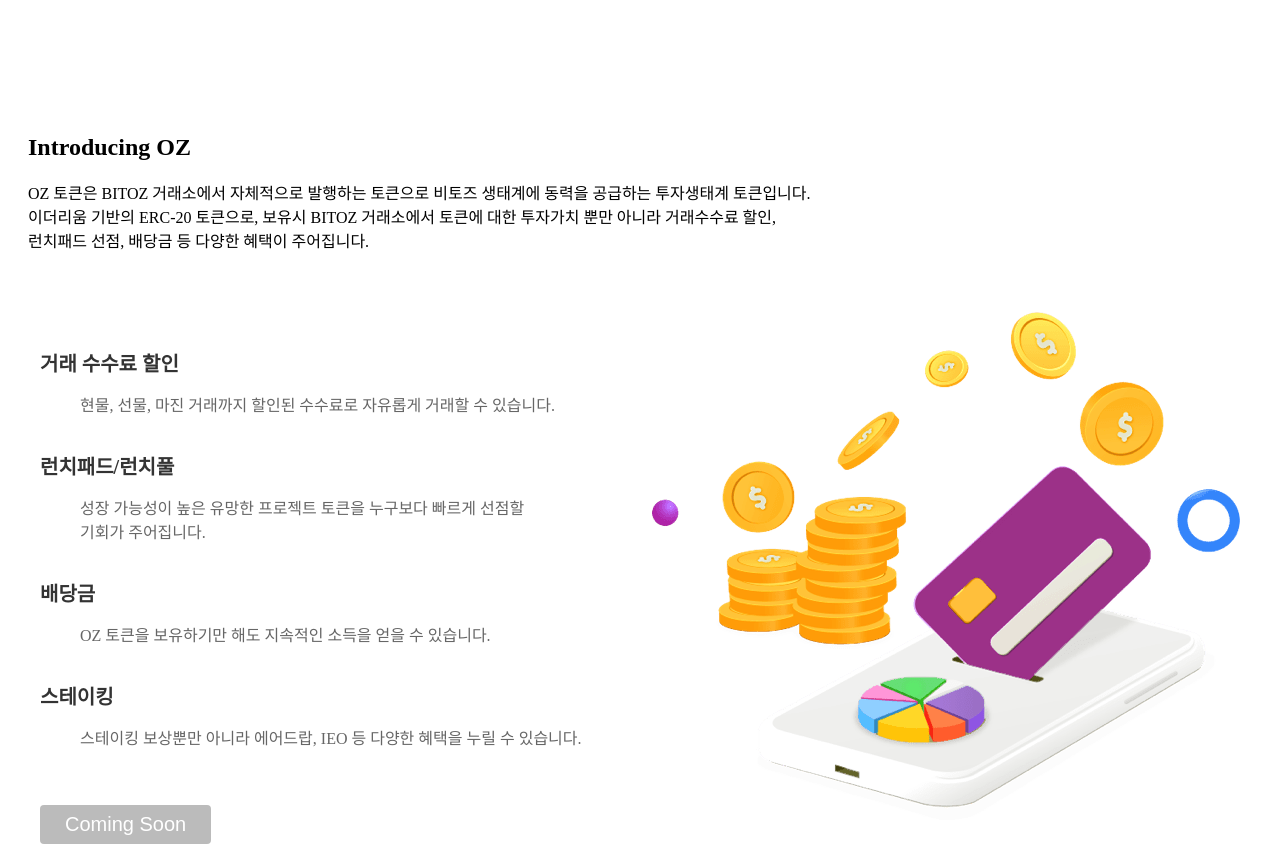
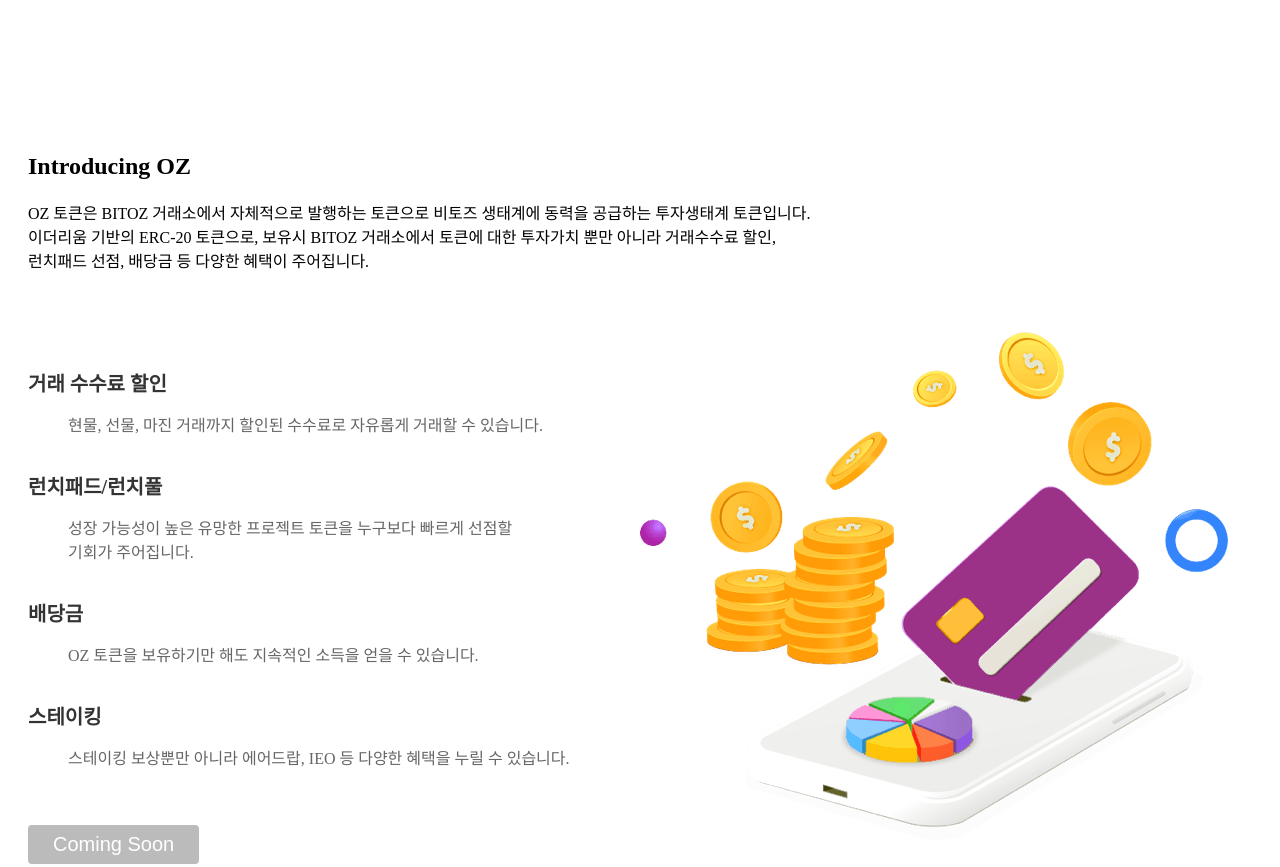
Before and after one commit to sha0517/web, a plain HTML site: page index.html in a window 1280 px wide. Shown: the part 1161-2028 px from the top of the page. Drawn offline with Linux system fonts and the light colour scheme.

Commit message:
css modify

```diff
--- a/css/common.css
+++ b/css/common.css
@@ -5,7 +5,6 @@
 
 /* introducing oz */
 .main_sec03{margin-top:120px; padding:0 20px; display:inline-block;}
-.main_sec03{margin-top:120px; padding:0 20px; display:block;}
 .main_sec03 .intro_box{width:1200px; margin:60px auto; padding:20px 0; background:url(../images/main/bg_intro.png) right top no-repeat;}
 .main_sec03 .intro_box dl{}
 .main_sec03 .intro_box dl dt{margin-top:35px; font-size:20px; font-weight:700; color:#333;}
```
